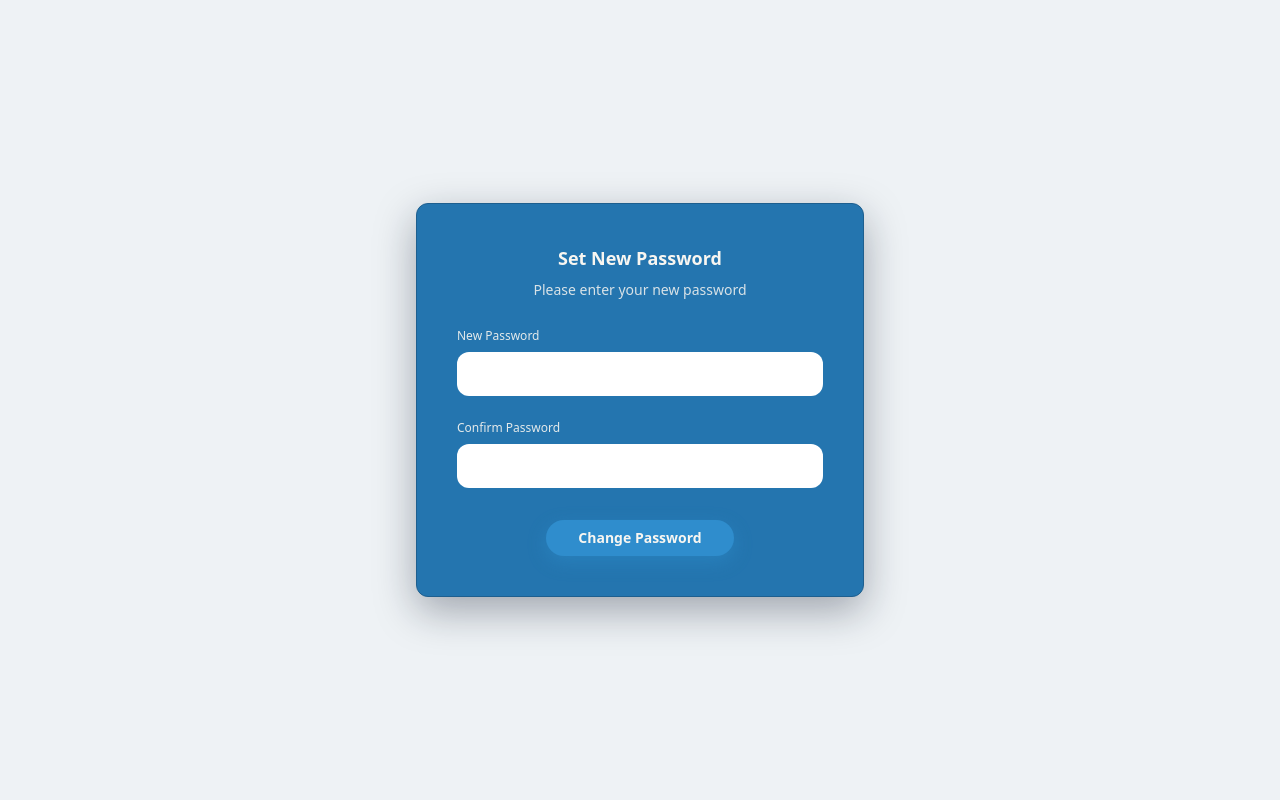
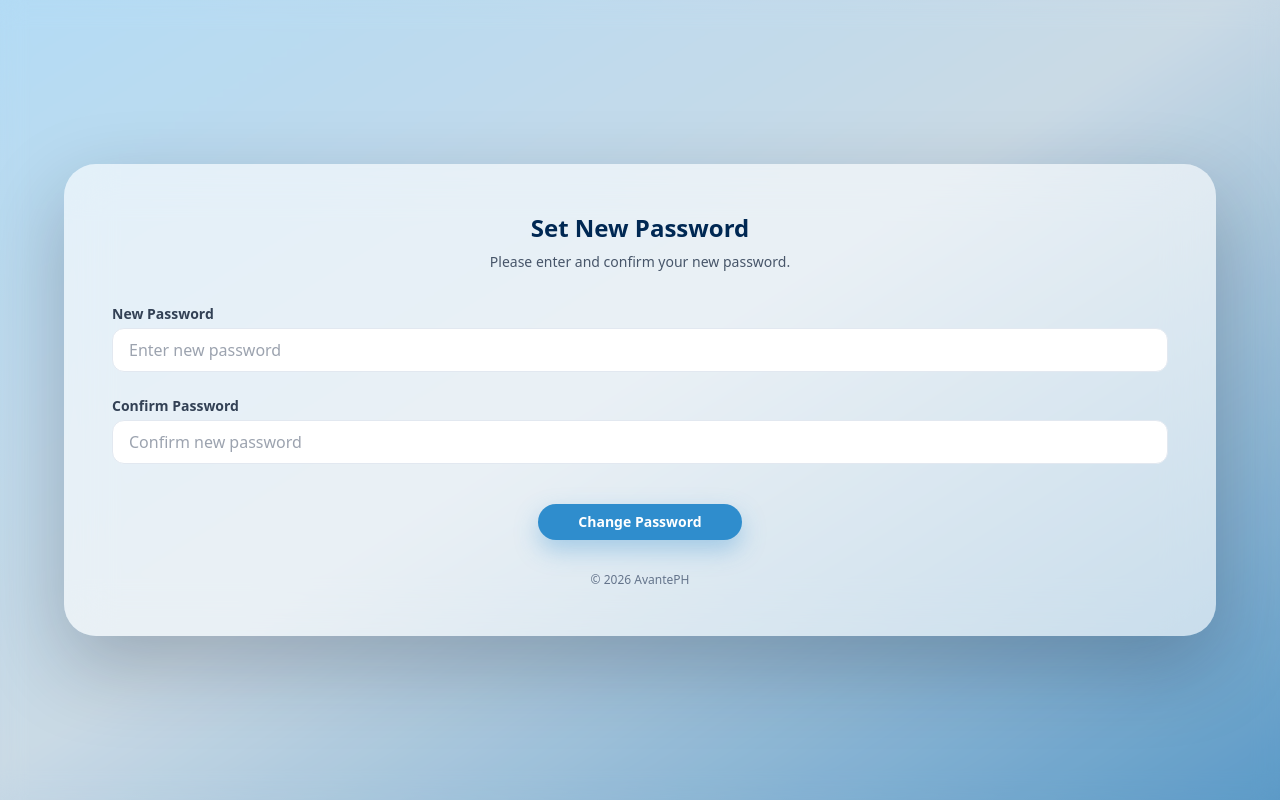
Before and after one commit to hearseboyjl/speechflo, a React (Vite) app in the folder Ali/: page /set_new_password in a window 1280 px wide. Built offline with nearby package versions, Linux system fonts and the light colour scheme.

Commit message:
Update Set_New_Password.jsx

```diff
--- a/Ali/src/Set_New_Password.jsx
+++ b/Ali/src/Set_New_Password.jsx
@@ -2,87 +2,157 @@ import { useState } from "react";
 import { useNavigate } from "react-router-dom";
 
 export default function Set_New_Password() {
-  const [showSuccess, setShowSuccess] = useState(false);
   const navigate = useNavigate();
 
+  const [password, setPassword] = useState("");
+  const [confirmPassword, setConfirmPassword] = useState("");
+  const [error, setError] = useState("");
+  const [showSuccess, setShowSuccess] = useState(false);
+
+  const handleSubmit = (e) => {
+    e.preventDefault();
+
+    if (!password || !confirmPassword) {
+      setError("All fields are required.");
+      return;
+    }
+
+    if (password.length < 8) {
+      setError("Password must be at least 8 characters.");
+      return;
+    }
+
+    if (password !== confirmPassword) {
+      setError("Passwords do not match.");
+      return;
+    }
+
+    setError("");
+    setShowSuccess(true);
+  };
+
   return (
-    <div className="relative min-h-screen bg-[#eef2f5] flex items-center justify-center px-4">
+    <div
+      className="min-h-screen w-full flex flex-col items-center justify-center px-6 relative overflow-hidden"
+      style={{
+        background:
+          "linear-gradient(to bottom right, #abd7f4 0%, #C4D6E3 48%, #4a8fc1 100%)",
+      }}
+    >
+      {/* BACKDROP BLUR */}
+      <div className="absolute inset-0 backdrop-blur-md bg-white/10 z-0" />
 
-      {/* SET NEW PASSWORD CARD */}
+      {/* MAIN GLASS CARD */}
       <div
         className="
-          w-full max-w-md rounded-xl
-          bg-[#2475AF]
-          border border-[#1e5f8f]
-          px-6 sm:px-10 py-8 sm:py-10
-          shadow-[0_14px_40px_rgba(15,23,42,0.35)]
-          z-10
+          relative z-10
+          w-full max-w-6xl
+          grid grid-cols-1 lg:grid-cols-[1.2fr_1fr]
+          rounded-[32px]
+          bg-white/60 backdrop-blur-xl
+          shadow-[0_30px_80px_rgba(15,23,42,0.25)]
+          overflow-hidden
         "
       >
-        <h2 className="text-center text-[#f8f6f1] text-base sm:text-lg font-semibold mb-2">
+        {/* LEFT IMAGE */}
+        <div className="hidden lg:flex justify-center items-center p-12">
+          <img
+            src="/public/Set_New_Password.png"
+            alt="Set New Password Illustration"
+            className="
+              w-full
+              max-w-[520px]
+              scale-110
+              translate-x-8
+              object-contain
+              drop-shadow-2xl
+            "
+          />
+        </div>
+
+        {/* RIGHT FORM */}
+        <div className="p-10 sm:p-12 flex flex-col justify-center">
+          <h2 className="text-2xl font-bold text-[#002853] text-center mb-2">
             Set New Password
           </h2>
 
-        <p className="text-center text-xs sm:text-sm text-[#f8f6f1]/85 mb-7">
-          Please enter your new password
+          <p className="text-sm text-slate-600 text-center mb-8">
+            Please enter and confirm your new password.
           </p>
 
-        <form className="space-y-6">
+          <form onSubmit={handleSubmit} className="space-y-6">
+            {/* NEW PASSWORD */}
             <div>
-            <label className="block text-xs text-[#f8f6f1]/90 mb-2">
+              <label className="block text-sm font-semibold text-slate-700 mb-1">
                 New Password
               </label>
               <input
                 type="password"
+                value={password}
+                onChange={(e) => setPassword(e.target.value)}
+                placeholder="Enter new password"
                 className="
-                w-full h-11 rounded-xl
-                bg-white px-3 text-sm text-gray-900
+                  w-full h-11 px-4 rounded-xl
+                  bg-white border border-slate-200
                   outline-none
-                focus:ring-1 focus:ring-[#2475AF]
+                  focus:ring-2 focus:ring-[#2F8DCD]/40
                 "
               />
             </div>
 
+            {/* CONFIRM PASSWORD */}
             <div>
-            <label className="block text-xs text-[#f8f6f1]/90 mb-2">
+              <label className="block text-sm font-semibold text-slate-700 mb-1">
                 Confirm Password
               </label>
               <input
                 type="password"
+                value={confirmPassword}
+                onChange={(e) => setConfirmPassword(e.target.value)}
+                placeholder="Confirm new password"
                 className="
-                w-full h-11 rounded-xl
-                bg-white px-3 text-sm text-gray-900
+                  w-full h-11 px-4 rounded-xl
+                  bg-white border border-slate-200
                   outline-none
-                focus:ring-1 focus:ring-[#2475AF]
+                  focus:ring-2 focus:ring-[#2F8DCD]/40
                 "
               />
             </div>
 
+            {/* ERROR */}
+            {error && (
+              <p className="text-sm text-red-500 text-center">{error}</p>
+            )}
+
             {/* BUTTON */}
-          <div className="flex justify-center pt-2">
+            <div className="flex justify-center pt-4">
               <button
-              type="button"
-              onClick={() => setShowSuccess(true)}
+                type="submit"
                 className="
-                px-8 py-2 rounded-full
+                  px-10 py-2 rounded-full
                   bg-[#2F8DCD]
-                text-sm font-semibold text-[#f8f6f1]
-                shadow-[0_6px_18px_rgba(47,141,205,0.45)]
-                hover:bg-[#2a7fc0]
+                  text-sm font-semibold text-white
+                  shadow-[0_10px_25px_rgba(47,141,205,0.35)]
+                  hover:brightness-95
                   active:scale-95
-                transition-all duration-300
+                  transition-all
                 "
               >
                 Change Password
               </button>
             </div>
           </form>
+          {/* FOOTER INSIDE CARD */}
+              <div className="mt-8 text-center text-xs text-slate-500">
+                © 2026 AvantePH
+              </div>
+        </div>
       </div>
 
       {/* SUCCESS MODAL */}
       {showSuccess && (
         <div className="fixed inset-0 z-50 flex items-center justify-center bg-black/40 px-4">
-          <div className="w-full max-w-xs rounded-lg bg-white px-6 py-5 text-center shadow-xl">
+          <div className="w-full max-w-xs rounded-xl bg-white px-6 py-5 text-center shadow-xl">
             <h3 className="text-sm font-semibold text-gray-800 mb-4">
               Password Changed Successfully!
             </h3>
@@ -93,7 +163,7 @@ export default function Set_New_Password() {
               className="
                 mx-auto px-6 py-2 rounded-full
                 bg-[#2475AF]
-                text-xs font-semibold text-[#f8f6f1]
+                text-xs font-semibold text-white
                 hover:bg-[#1e5f8f]
                 transition
               "
```
Lines whose indentation alone changed are shown as unchanged.
